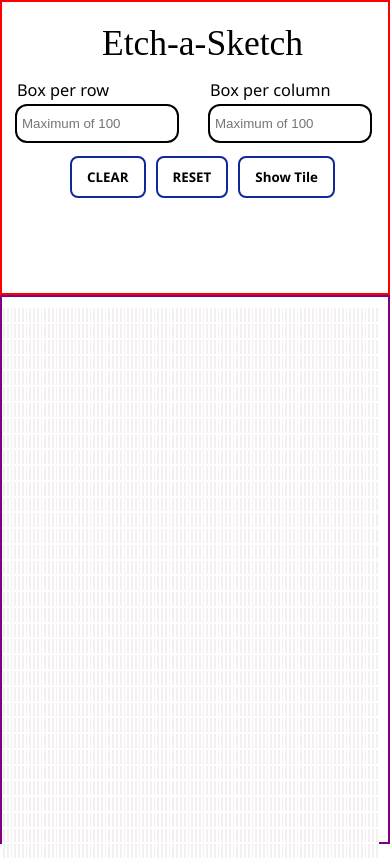
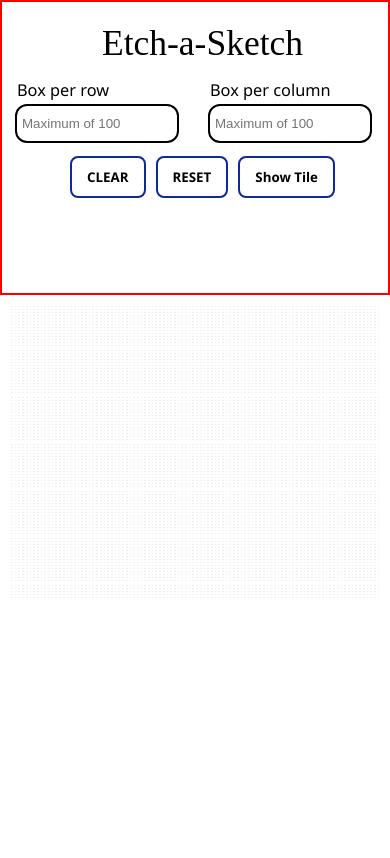
Before and after one commit to sulaimanadamu/Etch-a-Sketch, a plain HTML site: page index.html in a window 390 px wide. Shown: the top 858 px of the page. Drawn offline with Linux system fonts and the light colour scheme.

Commit message:
code working but can't still get the tile to fill the container completely

```diff
--- a/index.html
+++ b/index.html
@@ -7,6 +7,7 @@
     <title>Document</title>
 </head>
 <body>
-    <script src="./script.js"></script>
+        <!-- <script src="https://cdn.jsdelivr.net/npm/dompurify@2.4.0/dist/purify.min.js"></script>  </script> -->
+        <script src="./script.js"></script>
 </body>
 </html>
--- a/script.js
+++ b/script.js
@@ -1,42 +1,58 @@
 'use strict';
+
 //logic for the app is
 //create row with 16 divs, then add each row to the container div 16 times
 
-const fillerDiv = document.createElement('div')
-const rowDiv = document.createElement('div')
+
 const tileContainer = document.createElement('div')
 const interactionContainer = document.createElement('div')
 const formFieldCont = document.createElement('div')
 const btnContainer = document.createElement('div')
 const header = document.createElement('header')
 const body = document.querySelector('body')
+const fillerDiv = document.createElement('div')
+const rowDiv = document.createElement('div')
+
+// const empty = DOMPurify.sanitize('')
 let erase = false
 let rows = 100
 let cols = 100
 
 app()
 
+  // console.log("box width", boxWidth)
+    // console.log("box Height", boxHeight)
+    // console.log("interaction height", interactionContainer.offsetHeight)
+    // console.log("interaction width", interactionContainer.offsetWidth)
+
 function buildTile(){
+    rowDiv.textContent = ''
+    fillerDiv.textContent = ''
+    tileContainer.textContent = ''
+    console.log(rowDiv)
+    console.log(fillerDiv)
+
     tileContainer.setAttribute('id',"tile-container")
     let boxHeight = interactionContainer.offsetHeight / rows
     let boxWidth = interactionContainer.offsetWidth / cols
-    console.log("box width", boxWidth)
-    console.log("box Height", boxHeight)
-    console.log("interaction height", interactionContainer.offsetHeight)
-    console.log("interaction width", interactionContainer.offsetWidth)
+
     rowDiv.style.display = "flex"
-    rowDiv.style.height = `${boxHeight}%`
-    fillerDiv.style.width = `${boxWidth}%`
+    rowDiv.style.height = `${boxHeight}px`
+    fillerDiv.style.width = `${boxWidth}px`
+
     for (let i = 0; i < cols; i++){
         fillerDiv.className = 'block'
         rowDiv.appendChild(fillerDiv.cloneNode(true))
     }
-    console.log("checked")
+
     for (let i = 0; i < rows; i++){
+
         const rowClone = rowDiv.cloneNode(true)
         rowClone.className = `row${i}`
+        console.log(rowClone)
         tileContainer.appendChild(rowClone)
     }
+
 }
 
 function getUserInput(){
@@ -51,9 +67,6 @@ function getUserInput(){
                 cols = parseInt(colElement.value)
                 rowElement.value = ''
                 colElement.value = ''
-                tileContainer.textContent  = ""
-                buildTile()
-
             }
             else{
                 alert("Please make your input with the range specified")
@@ -141,13 +154,15 @@ function app(){
     eventListeners()
 }
 
+
 function eventListeners(){
     const reset = document.querySelector('#reset')
     reset.addEventListener('click', ()=>{
-        const blocks = document.querySelectorAll('.block')
-        blocks.forEach(block =>
-            block.style.backgroundColor = 'white'
-        )
+        cols = 100
+        rows = 100
+        console.log("before", tileContainer.children)
+        tileContainer.textContent = ''
+        buildTile()
     })
 
     //
@@ -172,5 +187,6 @@ function eventListeners(){
     const showTile = document.querySelector('#enter')
     showTile.addEventListener("click", ()=>{
         getUserInput()
+        buildTile()
     })
 }
--- a/style.css
+++ b/style.css
@@ -19,7 +19,7 @@ body{
 }
 
 #tile-container{
-    border: 2px solid purple;
+    /* border: 2px solid purple; */
     padding: 10px 10px 0 0;
     width:65vw;
     height: 99dvh
@@ -129,7 +129,8 @@ header{
     }
 
     #tile-container{
-        width: 100dvw;
-        height:  65dvh;
+        width: 100%;
+        height:  65vh;
+        padding: 10px;
     }
 }
```
